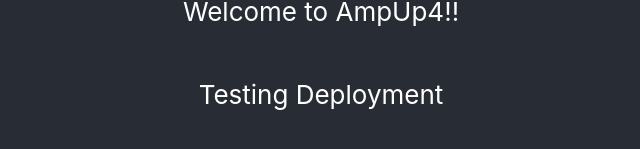
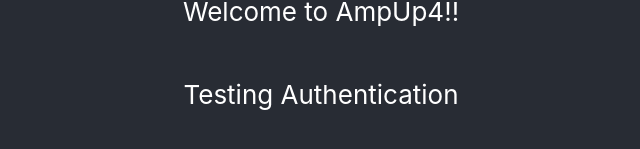
Before and after one commit to phammit/ampup4, a React (Create React App) app: page / in a window 1280 px wide. Shown: the part 347-496 px from the top of the page, without its empty margins (319-959 px from the left). Built offline with nearby package versions, Linux system fonts and the light colour scheme.

Commit message:
test authentication add

```diff
--- a/src/App.js
+++ b/src/App.js
@@ -6,7 +6,7 @@
     <div className="App">
       <header className="App-header">
         <p>Welcome to AmpUp4!!</p>
-        <p>Testing Deployment</p>
+        <p>Testing Authentication</p>
       </header>
     </div>
   );
```
